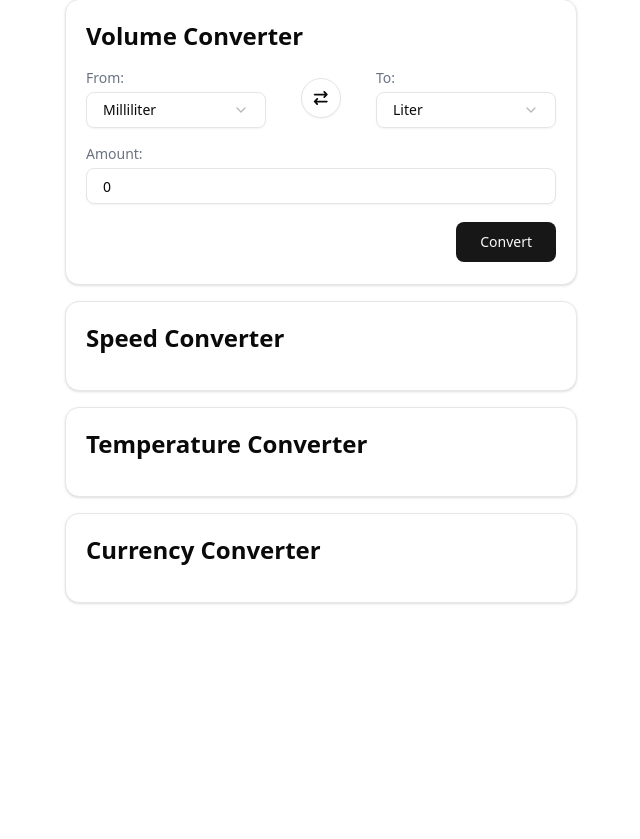
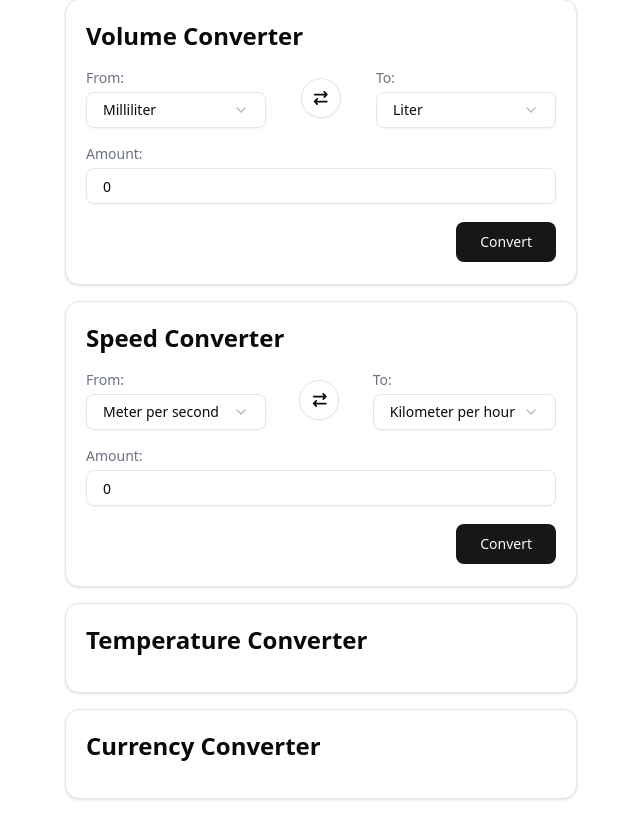
Before and after one commit to dominikw123/portfolio.unit-converter-app, a React (Vite) app: page / in a window 1280 px wide. Shown: the part 947-1786 px from the top of the page, without its empty margins (319-959 px from the left). Before the commit the page ends 1590 px from the top, so only its background shows below. Built offline with nearby package versions, Linux system fonts and the light colour scheme.

Commit message:
feature: speed converter logic

```diff
--- a/src/components/converters/SpeedConverter.tsx
+++ b/src/components/converters/SpeedConverter.tsx
@@ -1,9 +1,72 @@
 import ConverterWrapper from "@/components/ConverterWrapper";
+import { Select, SelectContent, SelectItem, SelectTrigger, SelectValue } from "@/components/ui/select";
+import { Input } from "@/components/ui/input";
+import { Label } from "@/components/ui/label";
+import { Button } from "@/components/ui/button";
+import useSpeedConverter from "@/hooks/useSpeedConverter";
+import { speedUnits, type Unit } from "@/lib/types";
+import { FontAwesomeIcon } from "@fortawesome/react-fontawesome";
+import { faArrowRightArrowLeft } from "@fortawesome/free-solid-svg-icons";
 
 export default function SpeedConverter() {
+  const { value, setValue, from, setFrom, to, setTo, result, convert, swap } = useSpeedConverter();
+
+  const handleFromChange = (value: string) => setFrom(value as Unit["value"]);
+  const handleToChange = (value: string) => setTo(value as Unit["value"]);
+  const handleSwap = () => swap();
+
   return (
     <ConverterWrapper title="Speed Converter">
-      <div></div>
+      <div className="flex flex-col gap-4">
+        <div className="flex gap-2 items-center justify-between">
+          <div className="flex flex-col gap-1 min-w-[180px]">
+            <Label htmlFor="from" className="font-medium text-sm text-gray-500 w-full">From:</Label>
+            <Select name="from" value={from} onValueChange={handleFromChange}>
+              <SelectTrigger className="font-medium px-4 w-full">
+                <SelectValue placeholder="Select unit" />
+              </SelectTrigger>
+              <SelectContent>
+                {speedUnits.map((unit) => (
+                  <SelectItem key={unit.value} value={unit.value}>{unit.label}</SelectItem>
+                ))}
+              </SelectContent>
+            </Select>
+          </div>
+          <div>
+            <Button variant="outline" size="icon-lg" className="p-0 rounded-full" onClick={handleSwap}>
+              <FontAwesomeIcon icon={faArrowRightArrowLeft} />
+            </Button>
+          </div>
+          <div className="flex flex-col gap-1 min-w-[180px]">
+            <Label htmlFor="to" className="font-medium text-sm text-gray-500 w-full">To:</Label>
+            <Select name="to" value={to} onValueChange={handleToChange}>
+              <SelectTrigger className="font-medium px-4 w-full">
+                <SelectValue placeholder="Select unit" />
+              </SelectTrigger>
+              <SelectContent>
+                {speedUnits.map((unit) => (
+                  <SelectItem key={unit.value} value={unit.value}>{unit.label}</SelectItem>
+                ))}
+              </SelectContent>
+            </Select>
+          </div>
+        </div>
+        <div className="flex flex-col gap-1">
+          <Label htmlFor="amount" className="font-medium text-sm text-gray-500">Amount:</Label>
+          <Input name="amount" className="font-medium px-4" type="number" value={value} onChange={(e) => setValue(Number(e.target.value))} />
+        </div>
+        <div className="flex items-center justify-between gap-2 h-[44px]">
+          <div>
+            {(result !== null && result > 0 && to !== from) && (
+              <>
+                <Label htmlFor="result" className="font-medium text-sm text-gray-500">Result:</Label>
+                <p id="result" className="font-medium text-green-600 text-md"> {result} {to} </p>
+              </>
+            )}
+          </div>
+          <Button size="lg" onClick={convert}>Convert</Button>
+        </div>
+      </div>
     </ConverterWrapper>
   );
 }
--- /dev/null
+++ b/src/hooks/useSpeedConverter.ts
@@ -0,0 +1,14 @@
+import useLinearConverter from "@/hooks/useLinearConverter";
+import { type Unit } from "@/lib/types";
+
+const speedFactors: Record<Unit["value"], number> = {
+  ms: 1,
+  kmh: 0.277778,
+  mph: 0.44704,
+  fps: 0.3048,
+  kt: 0.514444
+} as const;
+
+export default function useSpeedConverter() {
+  return useLinearConverter<Unit["value"]>(speedFactors, { defaultFrom: "ms", defaultTo: "kmh" });
+}
--- a/src/lib/types.ts
+++ b/src/lib/types.ts
@@ -46,3 +46,11 @@ export const volumeUnits: Unit[] = [
   { label: "Quart", value: "qt" },
   { label: "Gallon", value: "gal" }
 ];
+
+export const speedUnits: Unit[] = [
+  { label: "Meter per second", value: "ms" },
+  { label: "Kilometer per hour", value: "kmh" },
+  { label: "Mile per hour", value: "mph" },
+  { label: "Foot per second", value: "fps" },
+  { label: "Knot", value: "kt" }
+];
```
